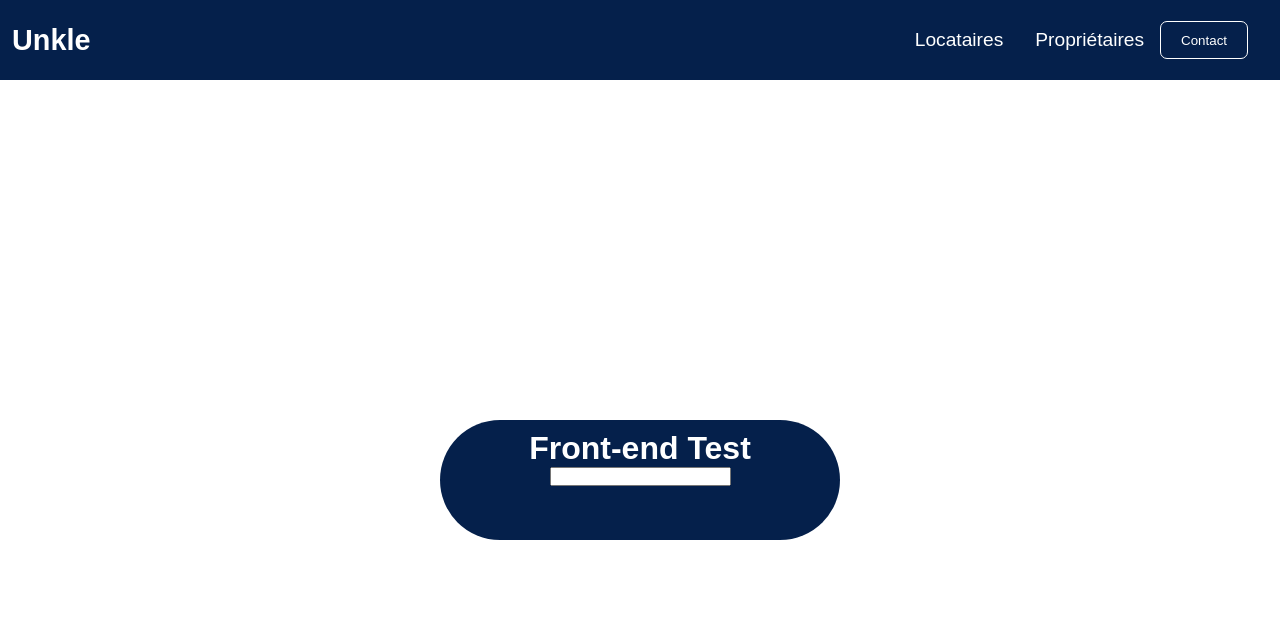
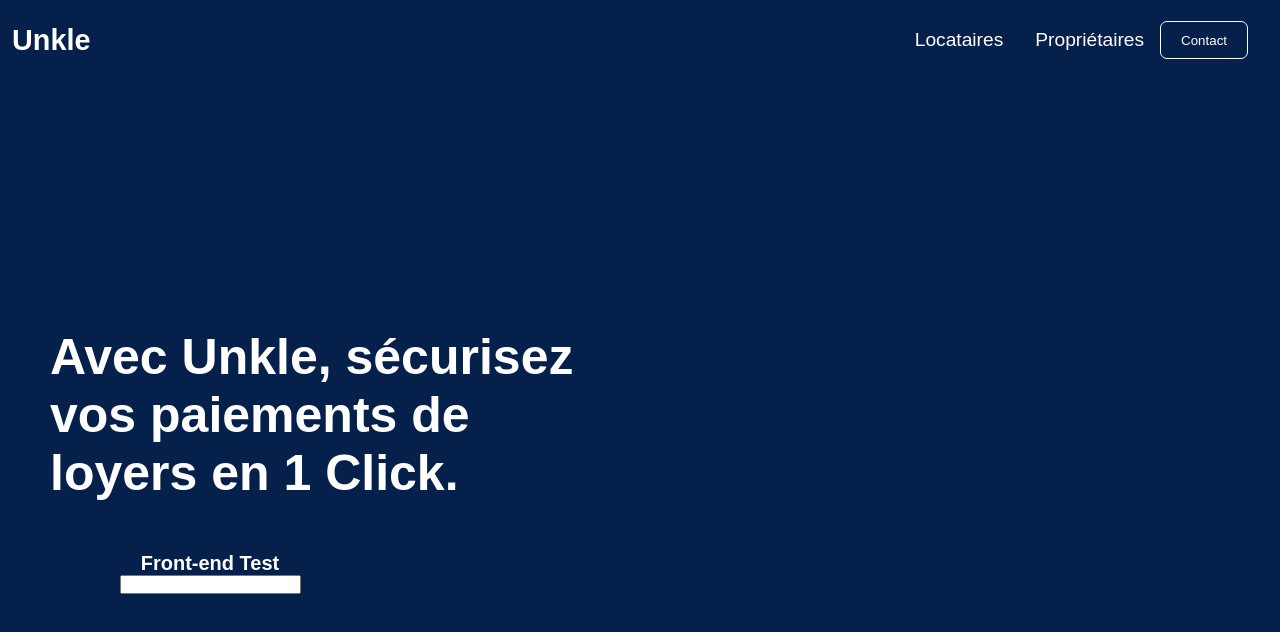
Before and after one commit to armarmlegs/manFromUnkle-Front-end, a React (Create React App) app: page / in a window 1280 px wide. Shown: the top 632 px of the page. Built offline with nearby package versions, Linux system fonts and the light colour scheme; a web font is replaced by a local one.

Commit message:
extra css

```diff
--- a/src/hoc/text.jsx
+++ b/src/hoc/text.jsx
@@ -1,9 +1,9 @@
 import React, { Component } from "react";
 import withToolTip from "./withToolTip"; // HOC importée et qui contient toute la logique
 
-// creating the initial component, a simple text div, this component will be the argument in the higher order component withToolTip,
-// the behavior is that when the mouse enter a explicative text will appear underneath the initial div,
-// likewise on mouseLeave will make the explicative text disappear.
+
+//creation du component initial, une simple div, ce componenet sera l'argument de notre function withtooltip.
+
 
 class Text extends Component {
   render() {
--- a/src/hoc/tooltip.css
+++ b/src/hoc/tooltip.css
@@ -2,28 +2,34 @@
   height: 100vh;
   display: flex;
   flex-direction: column;
-  align-items: center;
+  align-items: flex-start;
   justify-content: center;
   position:relative;
+  background-color: #05204b;
+
 
 }
 
 .tooltip-wrapper {
   padding: 10px;
+  margin-left:60px;
   background-color: #05204b;
-  width: 400px;
-  height: 120px;
+  width: 300px;
+  height: 90px;
   border-radius: 80px;
   display: flex;
   flex-direction: column;
   justify-content: center;
   align-items: center;
   max-width:500px;
+  min-width:300px;
+
 }
 
 .tooltip-wrapper:hover{
     transition: all 0.3s ease-out;
     transform:translateY(5px);
+    background-color:#359CE6;
 }
 
 h1 {
@@ -32,10 +38,30 @@
 
 p {
   margin-top: 10px;
-  background-color: #05204b;
+  background-color: #359CE6;
   color: white;
 }
 
 .input {
   height: 300px;
 }
+
+.topline{
+  padding-left:50px;
+  padding-bottom:40px;
+color:#fff;
+max-width:600px;
+font-size:50px
+
+
+}
+
+@media screen and (max-width: 600px) {
+  .topline{
+    font-size:40px;
+  }
+}
+
+.tag{
+  font-size:20px;
+}
--- a/src/hoc/withToolTip.jsx
+++ b/src/hoc/withToolTip.jsx
@@ -19,8 +19,9 @@
     render() {
       return (
          <div className='tooltip-container'>
+           <h1 className='topline'>Avec Unkle, sécurisez vos paiements de loyers en 1 Click.</h1>
              <div className="tooltip-wrapper">
-             <h1>Front-end Test</h1>
+             <h1 className="tag">Front-end Test</h1>
         <div className='input' onMouseOver={this.mouseOver} onMouseOut={this.mouseOut} >
 
           <Component  showToolTip={this.state.showToolTip} />
```
